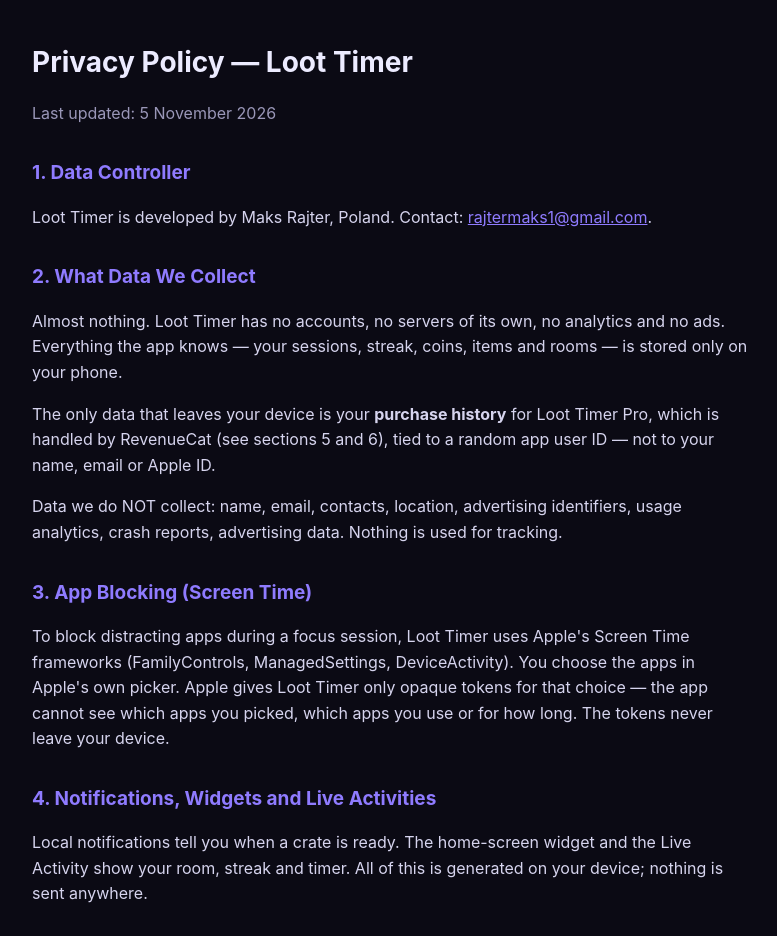
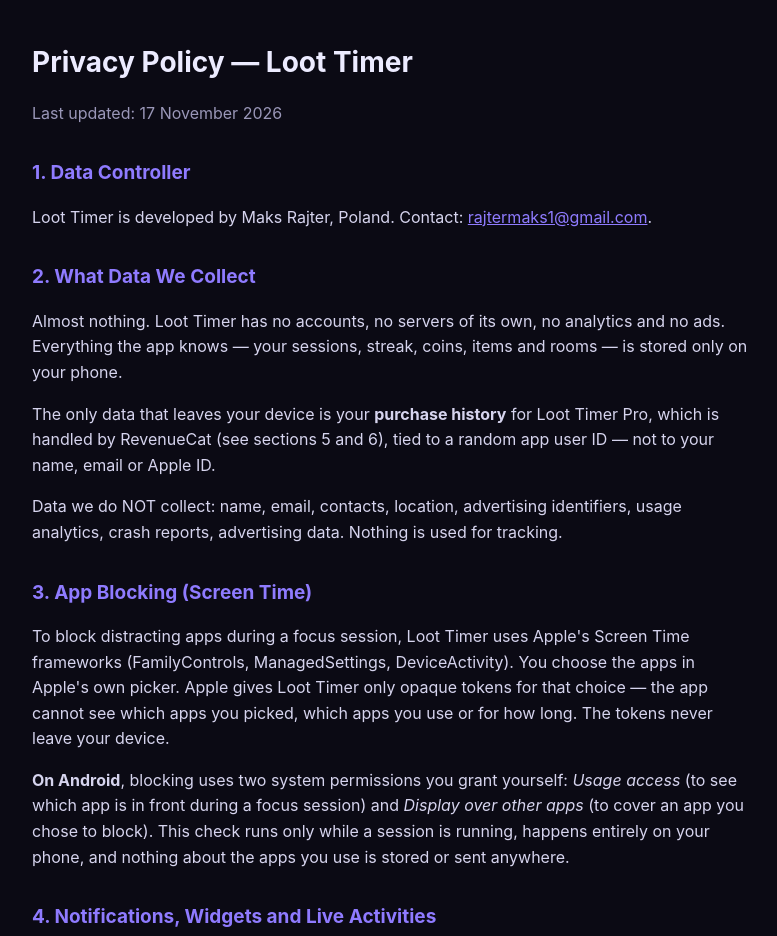
Before and after one commit to rajtermaks1/roll24-legal, a plain HTML site: page loottimer-privacy.html in a window 1280 px wide. Shown: the top 936 px of the page, without its empty margins (248-1025 px from the left). Drawn offline with Linux system fonts and the light colour scheme.

Commit message:
Loot Timer privacy policy: Android blocking permissions

```diff
--- a/loottimer-privacy.html
+++ b/loottimer-privacy.html
@@ -15,7 +15,7 @@
 <body>
 <main>
 <h1>Privacy Policy — Loot Timer</h1>
-<p class="muted">Last updated: 5 November 2026</p>
+<p class="muted">Last updated: 17 November 2026</p>
 
 <h2>1. Data Controller</h2>
 <p>Loot Timer is developed by Maks Rajter, Poland. Contact: <a href="mailto:rajtermaks1@gmail.com">rajtermaks1@gmail.com</a>.</p>
@@ -27,6 +27,8 @@
 
 <h2>3. App Blocking (Screen Time)</h2>
 <p>To block distracting apps during a focus session, Loot Timer uses Apple's Screen Time frameworks (FamilyControls, ManagedSettings, DeviceActivity). You choose the apps in Apple's own picker. Apple gives Loot Timer only opaque tokens for that choice — the app cannot see which apps you picked, which apps you use or for how long. The tokens never leave your device.</p>
+
+<p><strong>On Android</strong>, blocking uses two system permissions you grant yourself: <em>Usage access</em> (to see which app is in front during a focus session) and <em>Display over other apps</em> (to cover an app you chose to block). This check runs only while a session is running, happens entirely on your phone, and nothing about the apps you use is stored or sent anywhere.</p>
 
 <h2>4. Notifications, Widgets and Live Activities</h2>
 <p>Local notifications tell you when a crate is ready. The home-screen widget and the Live Activity show your room, streak and timer. All of this is generated on your device; nothing is sent anywhere.</p>
```
